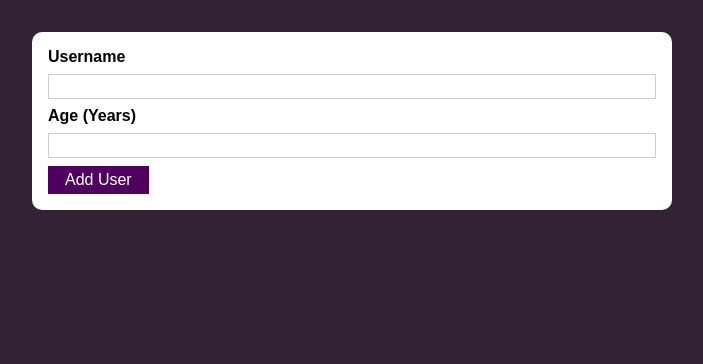
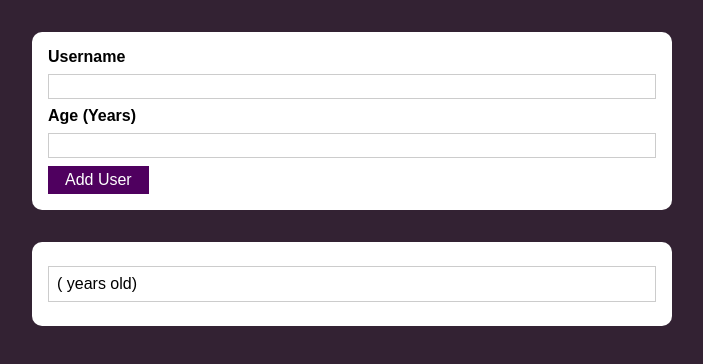
Before and after one commit to bruflor/task-project, a React (Create React App) app: page / in a window 1280 px wide. Shown: the top 364 px of the page, without its empty margins (288-991 px from the left). Built offline with nearby package versions, Linux system fonts and the light colour scheme.

Commit message:
userList

```diff
--- a/src/App.js
+++ b/src/App.js
@@ -3,6 +3,7 @@
 // import CourseGoalList from "./components/CourseGoals/CourseGoalList/CourseGoalList";
 // import CourseInput from "./components/CourseGoals/CourseInput/CourseInput";
 import AddUser from "./components_user/AddUser";
+import UsersList from "./components_user/UsersList";
 import "./App.css";
 
 // const App = () => {
@@ -56,9 +57,12 @@ import "./App.css";
 // };
 
 const App = () => {
+  const mockUsers = [""];
+
   return (
     <div>
       <AddUser />
+      <UsersList users={mockUsers} />
     </div>
   );
 };
--- a/src/components_user/AddUser.js
+++ b/src/components_user/AddUser.js
@@ -1,20 +1,49 @@
-import React from "react";
+import React, { useState } from "react";
 import Card from "./cards/Card";
 import classes from "./AddUser.module.css";
 import Button from "./button/Button";
 
-const AddUser = (props) => {
+const AddUser = () => {
+  const [enteredUserName, setenteredUserName] = useState("");
+  const [enteredAge, setenteredAge] = useState("");
+
   const addUserHandler = (event) => {
     event.preventDefault();
+    if (
+      (enteredUserName.trim().length === 0) |
+      (enteredAge.trim().length === 0)
+    ) {
+      return;
+    }
+    if (+enteredAge < 1) {
+      return;
+    }
+    console.log(enteredUserName, enteredAge);
   };
 
+  const usernameChangeHandler = (event) => {
+    setenteredUserName(event.target.value);
+  };
+  const ageChangeHandler = (event) => {
+    setenteredAge(event.target.value);
+  };
   return (
     <Card className={classes.input}>
       <form onSubmit={addUserHandler}>
         <label htmlFor="username">Username</label>
-        <input id="username" type="text" />
+        <input
+          id="username"
+          type="text"
+          onChange={usernameChangeHandler}
+          value={enteredUserName}
+        />
         <label htmlFor="age">Age (Years)</label>
-        <input id="age" type="number" />
+        <input
+          id="age"
+          type="number"
+          onChange={ageChangeHandler}
+          value={enteredAge}
+        />
         <Button type="submit">Add User</Button>
       </form>
     </Card>
--- /dev/null
+++ b/src/components_user/UsersList.js
@@ -0,0 +1,18 @@
+import Card from "./cards/Card";
+import classes from "./UsersList.module.css";
+
+const UsersList = (props) => {
+  return (
+    <Card className={classes.users}>
+      <ul>
+        {props.users.map((user) => (
+          <li>
+            {user.name}({user.age} years old)
+          </li>
+        ))}
+      </ul>
+    </Card>
+  );
+};
+
+export default UsersList;
--- /dev/null
+++ b/src/components_user/UsersList.module.css
@@ -0,0 +1,16 @@
+.users {
+  margin: 2rem auto;
+  width: 90%;
+  max-width: 40rem;
+}
+
+.users ul {
+  list-style: none;
+  padding: 1rem;
+}
+
+.users li {
+  border: 1px solid #ccc;
+  margin: 0.5rem 0;
+  padding: 0.5rem;
+}
```
Also changed, not shown: 1 other file (tests, documents, lock files or other folders).
